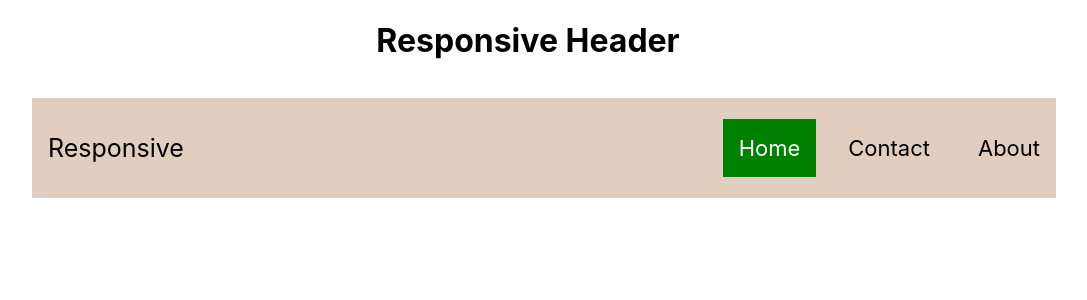
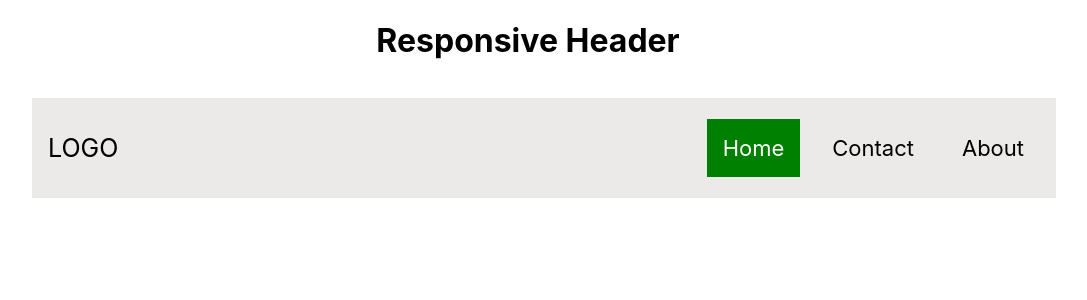
Before and after one commit to parvejg/responsive-header, a React (Create React App) app: page / in a window 1280 px wide. Shown: the top 300 px of the page, without its empty margins (112-1199 px from the left). Built offline with nearby package versions, Linux system fonts and the light colour scheme.

Commit message:
change navbar logo

```diff
--- a/src/Responsive-header.css
+++ b/src/Responsive-header.css
@@ -2,7 +2,7 @@
   display: flex;
   width: 80%;
   height: 100px;
-  background-color: rgb(226, 206, 191);
+  background-color: rgb(235, 234, 233);
   justify-content: space-between;
   gap: 1rem;
   align-items: center;
@@ -41,6 +41,7 @@
   justify-content: flex-end;
   width: 100%;
   height: 100%;
+  padding: 0 1rem;
 }
 .header-logo {
   font-size: 25px;
--- a/src/Responsive-header.js
+++ b/src/Responsive-header.js
@@ -3,7 +3,7 @@ export const ResponsiveHeader = () => {
   return (
     <div className="main-wrapper">
       <div className="responsive-header-container">
-        <div className="header-logo">Responsive</div>
+        <div className="header-logo">LOGO</div>
         <div className="links-wrapper">
           <a href="#Home" className=" home">
             Home
```
